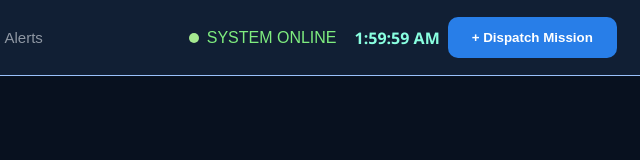
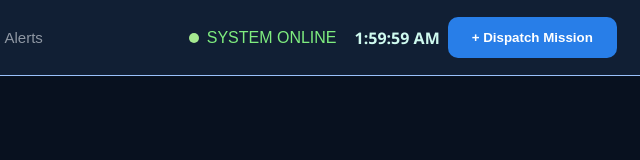
Before and after one commit to PSanjay07/NETRA, a plain HTML site: page index.html in a window 1280 px wide. Shown: the full height of the page, 612-1252 px from the left. Drawn offline with Linux system fonts and the light colour scheme.

Commit message:
Version 3

```diff
--- a/style.css
+++ b/style.css
@@ -79,7 +79,7 @@ nav a:hover{
 }
 #clock{
 
-color: #89ffe0;
+color: #cffaef;
 
 margin-left: 10px;
 font-family: 'Segoe UI', Tahoma, Geneva, Verdana, sans-serif;
```
